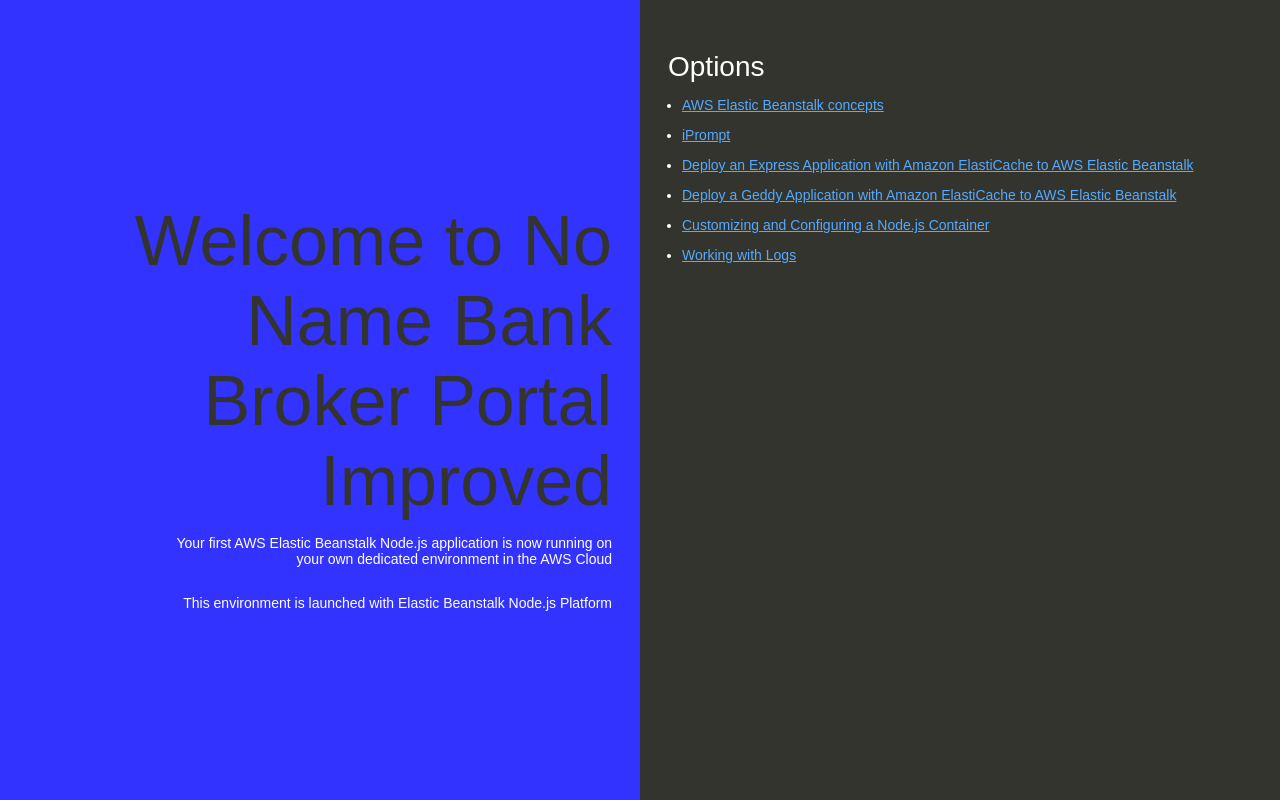
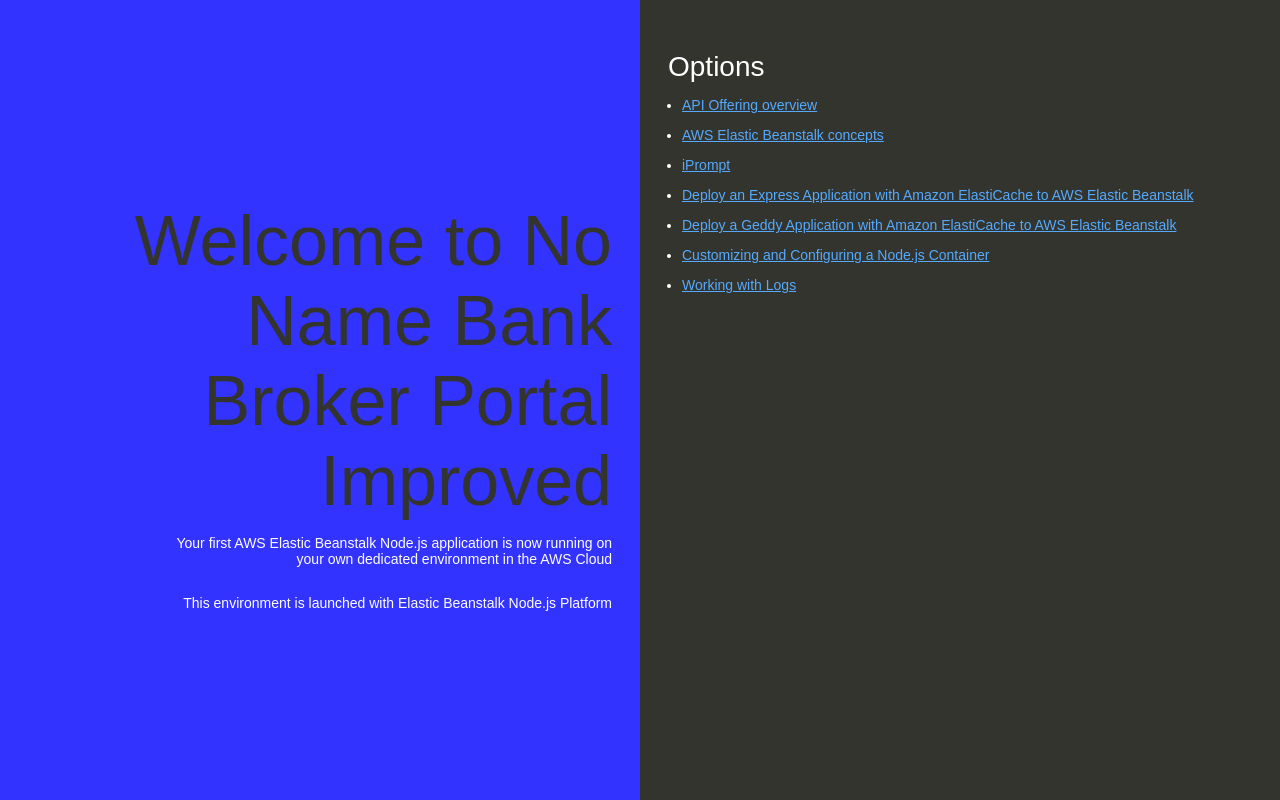
Before and after one commit to dalixinc/test-bp, a website: page index.html in a window 1280 px wide. Drawn offline with Linux system fonts and the light colour scheme.

Commit message:
Correct Error in index.html

```diff
--- a/index.html
+++ b/index.html
@@ -81,7 +81,7 @@
     <div class="linksColumn">
       <h2>Options</h2>
       <ul>
-        <li><a href="http://3.83.101.170>API Offering overview</a></li>
+        <li><a href="http://3.83.101.170">API Offering overview</a></li>
         <li><a href="http://docs.aws.amazon.com/elasticbeanstalk/latest/dg/concepts.html">AWS Elastic Beanstalk concepts</a></li>
         <li><a href="https://www.i-prompt.co.uk">iPrompt</a></li>
         <li><a href="http://docs.aws.amazon.com/elasticbeanstalk/latest/dg/create_deploy_nodejs_express_elasticache.html">Deploy an Express Application with Amazon ElastiCache to AWS Elastic Beanstalk</a></li>
```
